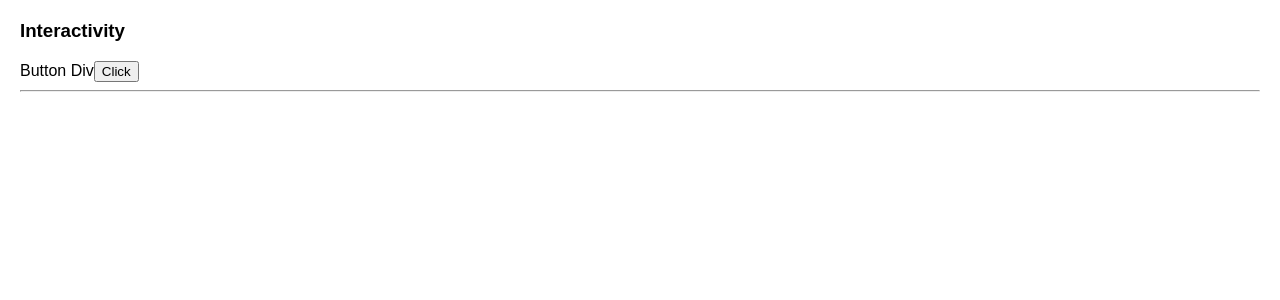
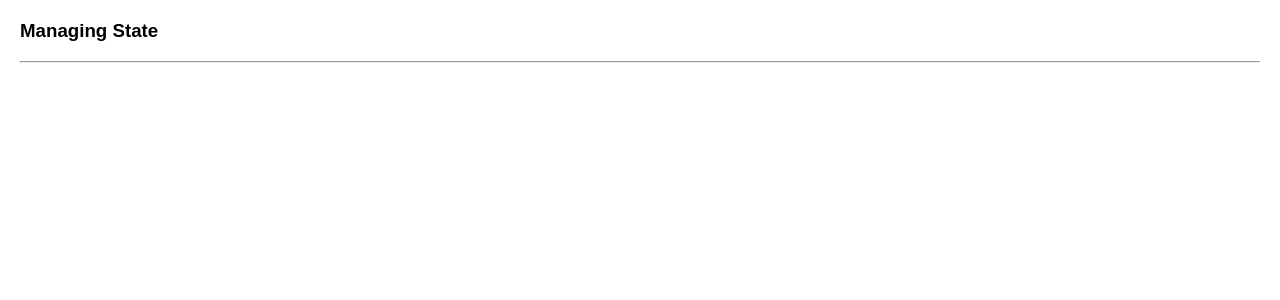
Before and after one commit to suresh37/react-practice-app, a React (Create React App) app: page / in a window 1280 px wide. Shown: the top 300 px of the page. Built offline with nearby package versions, Linux system fonts and the light colour scheme.

Commit message:
manage state comp added

```diff
--- a/src/App.js
+++ b/src/App.js
@@ -13,6 +13,7 @@ import Copyright from './components/inspirational-app/Copyright';
 import FancyText from './components/inspirational-app/FancyText';
 import Carousel from './components/interactivity/Carousel';
 import Interactivity from './components/interactivity/Interactivity';
+import ManageState from './components/interactivity/ManageState';
 
 function BtnCounter({ show }) {
   const [count, setCount] = useState(0);
@@ -66,7 +67,9 @@ function App() {
 
       <Carousel show={false} />
 
-      <Interactivity show={true} />
+      <Interactivity show={false} />
+
+      <ManageState show={true} />
 
       {/*----------------------------------------*/}
       {/* </div>
--- /dev/null
+++ b/src/components/interactivity/ManageState.jsx
@@ -0,0 +1,12 @@
+import React from 'react'
+
+const ManageState = ({ show }) => {
+    return (!show) ? '' : (
+        <>
+            <h3>Managing State</h3>
+            <hr />
+        </>
+    )
+}
+
+export default ManageState
```
